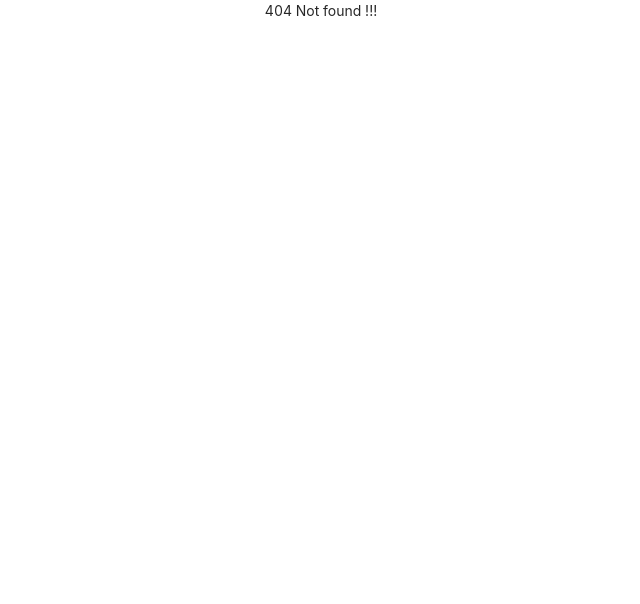
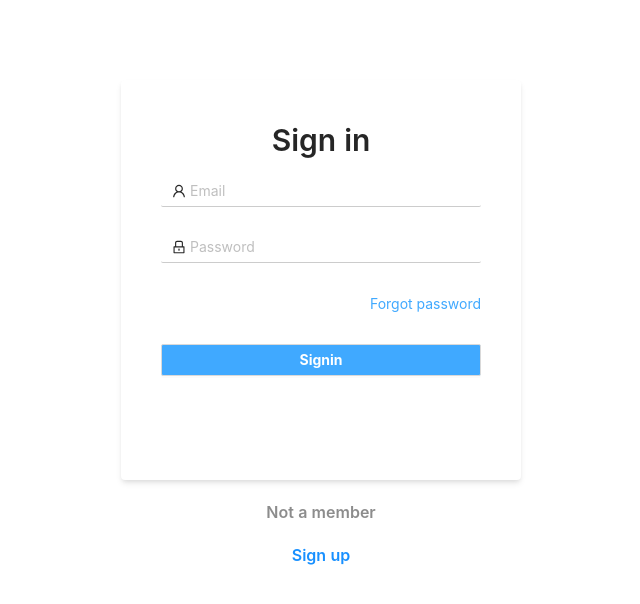
Before and after one commit to papercoding/react-web-admin-store-management, a React (Create React App) app: page /login in a window 1280 px wide. Before the commit this address had no page. Shown: the top 604 px of the page, without its empty margins (319-959 px from the left). Built offline with nearby package versions, Linux system fonts and the light colour scheme.

Commit message:
Fix pull request Feature [Login page]

```diff
--- a/src/App.tsx
+++ b/src/App.tsx
@@ -1,17 +1,18 @@
 import React from 'react';
-import './App.scss';
+import { Switch, Route } from 'react-router-dom';
+
 import LoginPage from './pages/login/LoginPage';
 import SignupPage from './pages/signup/SignupPage';
+import ErrorPage from './pages/error/ErrorPage';
+
 import './styles/tailwind.output.css';
-import { Switch, Route } from 'react-router-dom';
-import ErrorPage from './pages/error/ErrorPage';
+import './App.scss';
 
 function App() {
   return (
     <div className='App'>
-      {/* <LoginPage /> */}
       <Switch>
-        <Route exact path='/' component={LoginPage} />
+        <Route exact path='/login' component={LoginPage} />
         <Route path='/signup' component={SignupPage} />
         <Route component={ErrorPage} />
       </Switch>
--- a/src/components/Button/Button.tsx
+++ b/src/components/Button/Button.tsx
@@ -1,9 +1,26 @@
 import React from 'react';
 import { Button } from 'antd';
-const ButtonComponent = ({ btnName, type }: { btnName: string; type: any }) => {
+const ButtonComponent = ({
+  btnName,
+  type,
+  onChange,
+  htmlType,
+}: {
+  btnName: string;
+  type:
+    | 'text'
+    | 'link'
+    | 'ghost'
+    | 'default'
+    | 'primary'
+    | 'dashed'
+    | undefined;
+  htmlType: 'button' | 'submit' | 'reset' | undefined;
+  onChange: ((event: React.FormEvent<any>) => void) | undefined;
+}) => {
   return (
     <div>
-      <Button block type={type} htmlType='submit'>
+      <Button block type={type} htmlType={htmlType} onChange={onChange}>
         {btnName}
       </Button>
     </div>
--- a/src/pages/login/LoginPage.tsx
+++ b/src/pages/login/LoginPage.tsx
@@ -1,11 +1,12 @@
 import React, { useState } from 'react';
 import { Link } from 'react-router-dom';
+
 import { Form, Input, Typography } from 'antd';
 import { UserOutlined, LockOutlined } from '@ant-design/icons';
-import 'antd/dist/antd.css';
 
 import Button from '../../components/Button/Button';
 
+import 'antd/dist/antd.css';
 import './LoginPage.scss';
 
 type FieldStates = {
@@ -16,11 +17,23 @@ type FieldStates = {
 const LoginPage = () => {
   const { Title } = Typography;
   const handleSubmit = (e: React.FormEvent<HTMLFormElement>) => {
-    // e.preventDefault();
+    if (e.preventDefault) e.preventDefault();
     const { email, password } = fields;
 
     console.log(`Email: ${email} and password: ${password}`);
   };
+
+  const handleChangeEmail = (event: React.ChangeEvent<HTMLInputElement>) => {
+    const email = event.currentTarget.value;
+    setFields((prevState) => ({ ...prevState, email }));
+  };
+
+  const handleChangePassword = (event: React.ChangeEvent<HTMLInputElement>) => {
+    const password = event.currentTarget.value;
+    setFields((prevState) => ({ ...prevState, password }));
+  };
+
+  const handleChange = () => {};
 
   const [fields, setFields] = useState<FieldStates>({
     email: '',
@@ -52,10 +65,7 @@ const LoginPage = () => {
             placeholder='Email'
             bordered={false}
             className='inputField emailInput'
-            onChange={(e) => {
-              const email = e.target.value;
-              setFields((prevState) => ({ ...prevState, email }));
-            }}
+            onChange={handleChangeEmail}
           />
         </Form.Item>
         <Form.Item
@@ -73,10 +83,7 @@ const LoginPage = () => {
             placeholder='Password'
             bordered={false}
             className='inputField passwordInput'
-            onChange={(e) => {
-              const password = e.target.value;
-              setFields((prevState) => ({ ...prevState, password }));
-            }}
+            onChange={handleChangePassword}
           />
         </Form.Item>
         <Form.Item>
@@ -87,7 +94,12 @@ const LoginPage = () => {
 
         <Form.Item>
           <div className='btnLogin'>
-            <Button type='submit' btnName='Signin' />
+            <Button
+              btnName='Signin'
+              htmlType='submit'
+              type='default' // what does type do here ???
+              onChange={handleChange}
+            />
           </div>
         </Form.Item>
       </Form>
```
